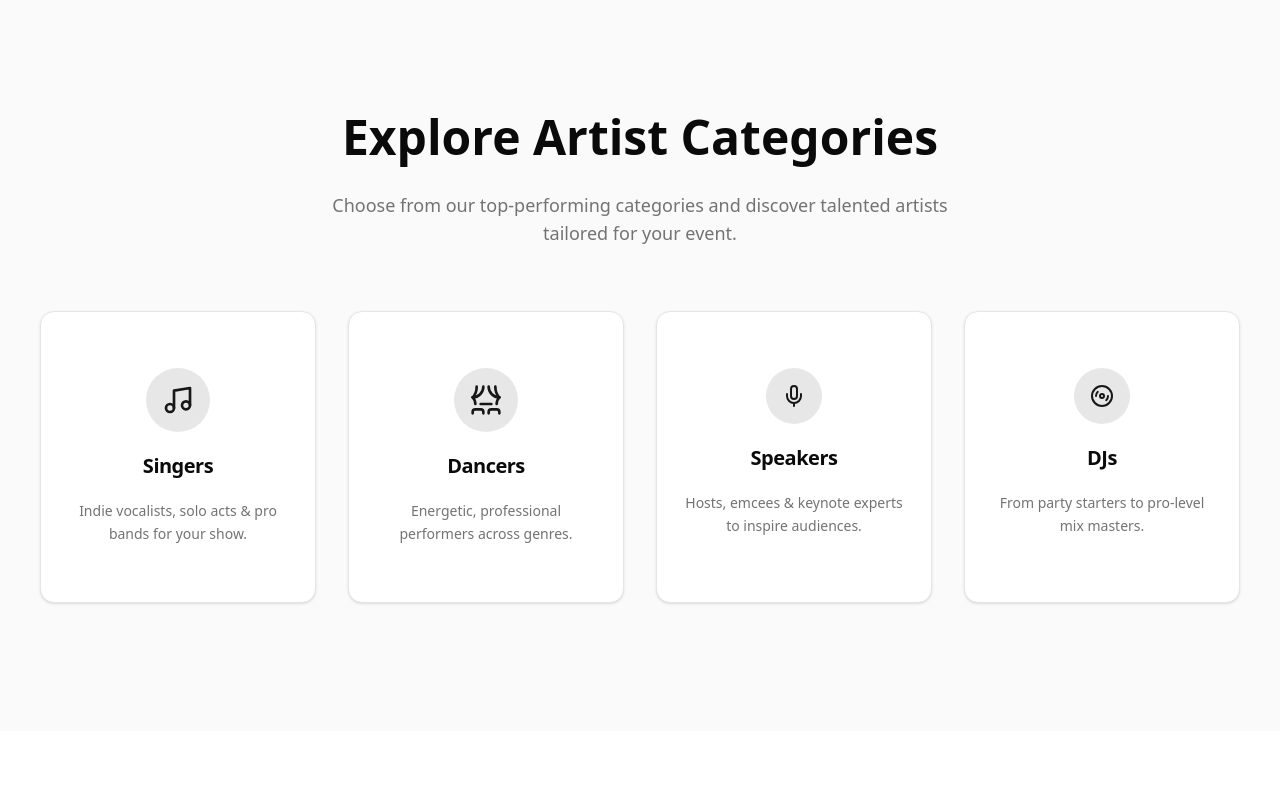
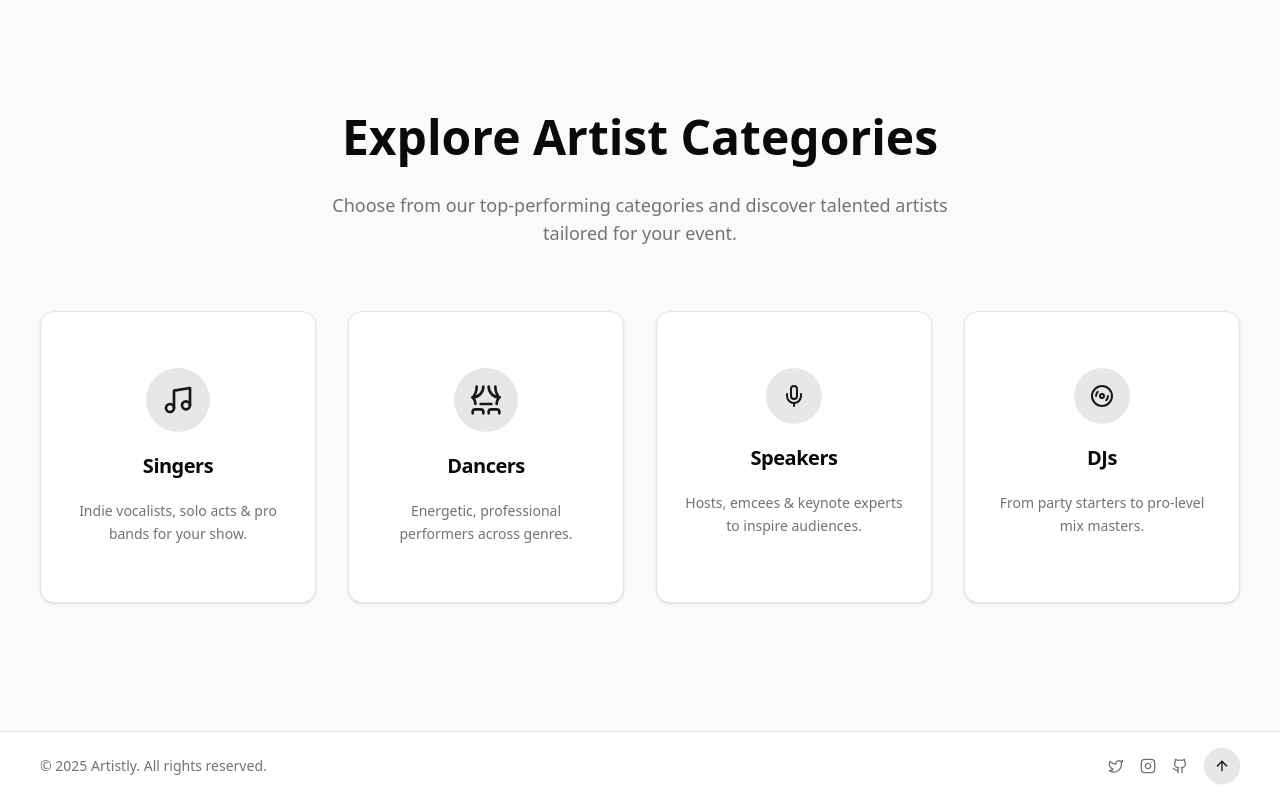
Before and after one commit to Shubham-567/Artistly, a Next.js app: page / in a window 1280 px wide. Shown: the part 693-1493 px from the top of the page. Before the commit the page ends 1424 px from the top, so only its background shows below. Built offline with nearby package versions, Linux system fonts and the light colour scheme.

Commit message:
Created a Footer Component

```diff
--- a/src/app/globals.css
+++ b/src/app/globals.css
@@ -227,4 +227,22 @@
   .category-description {
     @apply text-sm text-muted-foreground leading-relaxed;
   }
+
+  /* Footer */
+
+  .footer {
+    @apply w-full border-t bg-background text-muted-foreground py-4;
+  }
+
+  .footer-inner {
+    @apply container mx-auto px-6 md:px-10 flex items-center justify-between gap-4 text-sm text-center md:text-left;
+  }
+
+  .footer-social-group {
+    @apply flex items-center gap-4;
+  }
+
+  .footer-social-link {
+    @apply hover:text-foreground transition-colors;
+  }
 }
--- a/src/app/layout.js
+++ b/src/app/layout.js
@@ -1,6 +1,7 @@
 import { Geist, Geist_Mono } from "next/font/google";
 import "./globals.css";
 import Navbar from "@/components/Navbar";
+import Footer from "@/components/Footer";
 
 const geistSans = Geist({
   variable: "--font-geist-sans",
@@ -24,6 +25,7 @@ export default function RootLayout({ children }) {
         className={`${geistSans.variable} ${geistMono.variable} antialiased`}>
         <Navbar />
         {children}
+        <Footer />
       </body>
     </html>
   );
--- /dev/null
+++ b/src/components/Footer.jsx
@@ -0,0 +1,60 @@
+"use client";
+
+import { ArrowUp, Github, Instagram, Twitter } from "lucide-react";
+import { Button } from "./ui/button";
+
+function Footer() {
+  const scrollToTop = () => {
+    window.scrollTo({ top: 0, behavior: "smooth" });
+  };
+
+  return (
+    <footer className='footer'>
+      <div className='footer-inner'>
+        <p className='text-sm'>
+          © {new Date().getFullYear()} Artistly. All rights reserved.
+        </p>
+
+        <div className='footer-social-group'>
+          <a
+            href='https://x.com'
+            target='_blank'
+            rel='noopener noreferrer'
+            className='footer-social-link'
+            aria-label='Twitter'>
+            <Twitter className='size-4' />
+          </a>
+
+          <a
+            href='https://instagram.com'
+            target='_blank'
+            rel='noopener noreferrer'
+            className='footer-social-link'
+            aria-label='Instagram'>
+            <Instagram className='size-4' />
+          </a>
+
+          <a
+            href='https://github.com/Shubham-567'
+            target='_blank'
+            rel='noopener noreferrer'
+            className='footer-social-link'
+            aria-label='Github'>
+            <Github className='size-4' />
+          </a>
+
+          <Button
+            variant='outline'
+            size='icon'
+            onClick={scrollToTop}
+            className='rounded-full bg-primary/10 text-primary hover:primary/20 hover:shadow-md transition-all'
+            aria-label='Back to top'>
+            <ArrowUp className='size-4' />
+          </Button>
+        </div>
+      </div>
+    </footer>
+  );
+}
+
+export default Footer;
--- a/src/components/Navbar.jsx
+++ b/src/components/Navbar.jsx
@@ -47,7 +47,8 @@ function Navbar() {
           <Button
             variant='ghost'
             size='icon'
-            onClick={() => setIsOpen(!isOpen)}>
+            onClick={() => setIsOpen(!isOpen)}
+            aria-label='menu'>
             {isOpen ? <X className='size-6' /> : <Menu className='size-6' />}
           </Button>
         </div>
```
